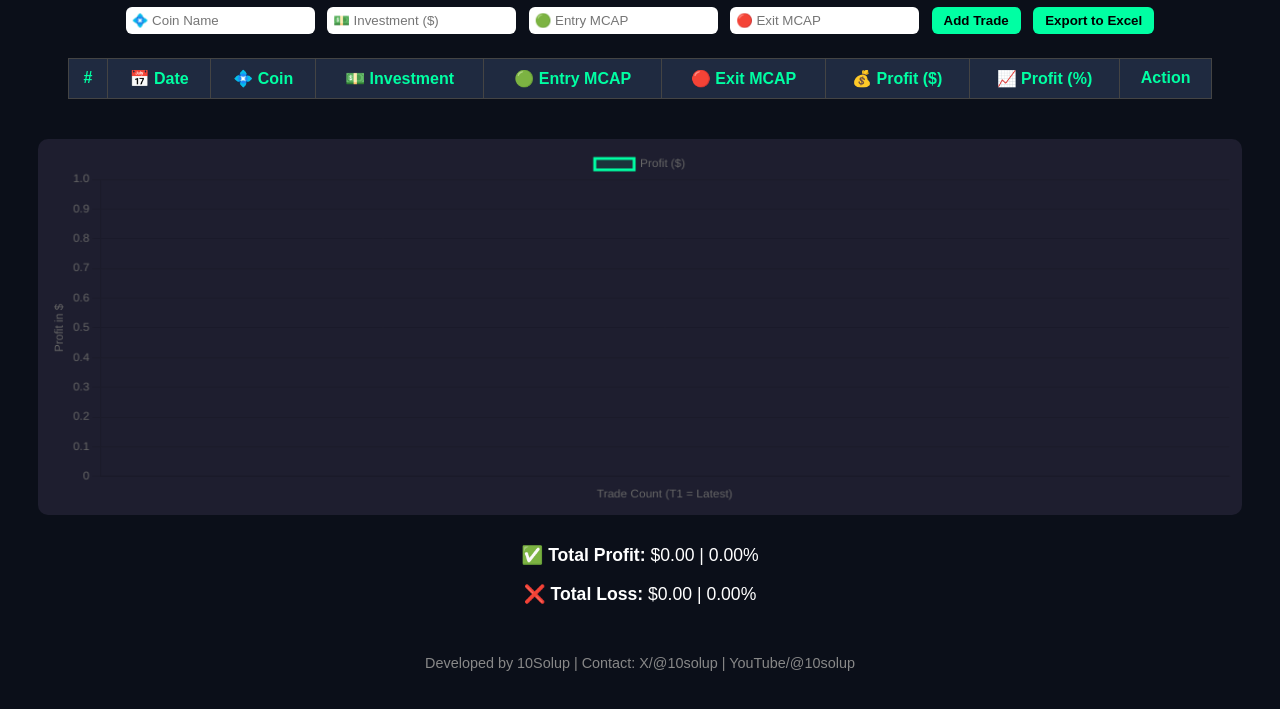
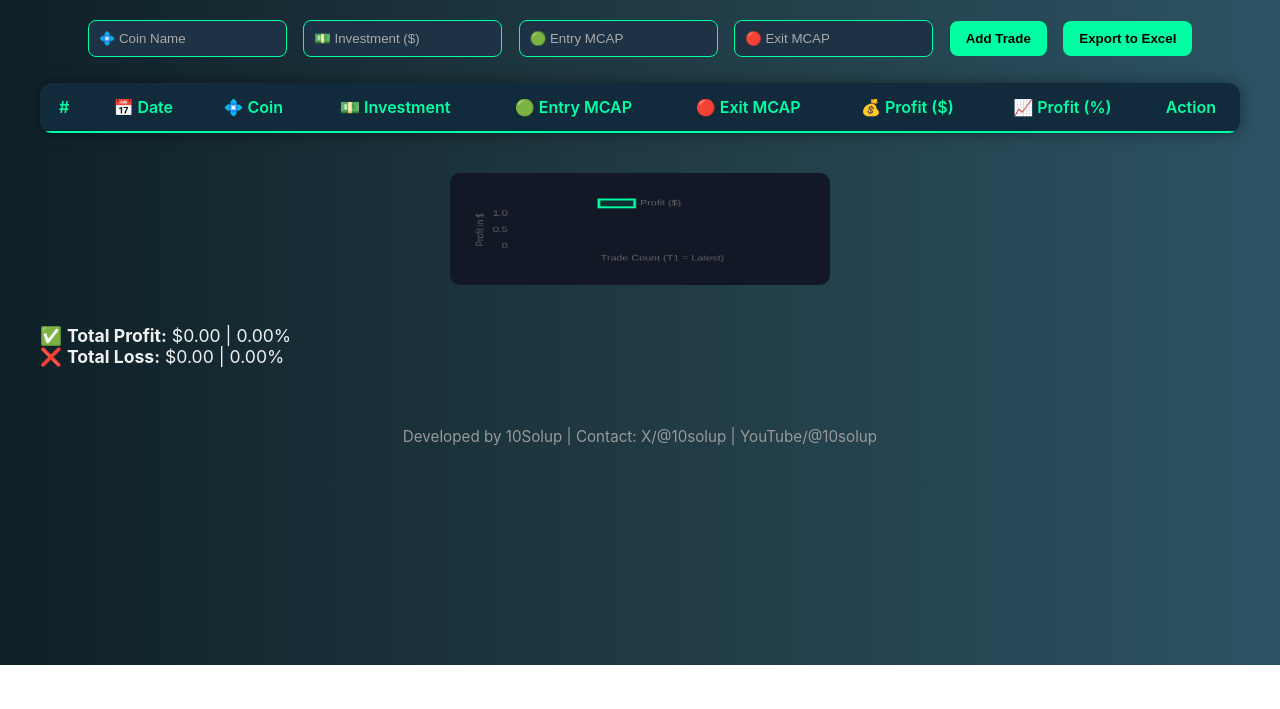
Before and after one commit to daddycoin1981/mcap-calculator, a plain HTML site: page index.html in a window 1280 px wide. Shown: the part 135-844 px from the top of the page. After the commit the page ends 800 px from the top, so only its background shows below. Drawn offline with nearby package versions, Linux system fonts and the light colour scheme; no server answers.

Commit message:
Update index.html

```diff
--- a/index.html
+++ b/index.html
@@ -8,39 +8,98 @@
   <script src="https://cdnjs.cloudflare.com/ajax/libs/howler/2.2.3/howler.min.js"></script>
   <script src="https://cdnjs.cloudflare.com/ajax/libs/xlsx/0.18.5/xlsx.full.min.js"></script>
   <style>
+  * {
+    box-sizing: border-box;
+    margin: 0;
+    padding: 0;
+  }
   body {
+    background: linear-gradient(to right, #0f2027, #203a43, #2c5364);
+    font-family: 'Inter', sans-serif;
+    color: #f0f0f0;
+    padding: 40px;
+  }
+  h1 {
+    text-align: center;
+    font-size: 2.5em;
+    margin-bottom: 30px;
+    color: #00ffa3;
+    text-shadow: 0 0 10px rgba(0,255,163,0.5);
+  }
+  .ticker {
+    font-size: 1rem;
+    margin-bottom: 10px;
+    text-align: center;
+  }
+  .input-wrapper {
+    text-align: center;
+    margin-bottom: 20px;
+  }
+  .input-wrapper input {
+    margin: 6px;
+    padding: 10px;
+    border-radius: 8px;
+    border: 1px solid #00ffa3;
+    background-color: #1e3245;
+    color: #fff;
+  }
+  .input-wrapper input::placeholder {
+    color: #aaa;
+  }
+  .input-wrapper button {
+    padding: 10px 16px;
+    border-radius: 8px;
+    border: none;
+    background-color: #00ffa3;
+    color: #000;
+    font-weight: bold;
+    margin: 6px;
+    cursor: pointer;
+    transition: background 0.3s ease;
+  }
+  .input-wrapper button:hover {
+    background-color: #00cc88;
+  }
 
-      background-color: #0b0f19;
-      font-family: 'Arial Rounded MT Bold', sans-serif;
-      color: #ffffff;
-      text-align: center;
-      padding: 30px;
+  table {
+    width: 100%;
+    margin: 0 auto 40px auto;
+    border-collapse: collapse;
+    border-radius: 12px;
+    overflow: hidden;
+    box-shadow: 0 0 15px rgba(0,0,0,0.4);
   }
-    table {
-      margin: 20px auto;
-      border-collapse: collapse;
-      width: 95%;
-      background-color: #121826;
-    }
-    th, td {
-      padding: 10px;
-      border: 1px solid #444;
+  th {
+    background-color: #112b3c;
+    color: #00ffa3;
+    padding: 14px;
+    font-weight: 600;
+    border-bottom: 2px solid #00ffa3;
     cursor: pointer;
   }
-    th {
-      background-color: #1f2a40;
-      color: #00ffa3;
+  td {
+    background-color: #1e3245;
+    padding: 12px;
+    text-align: center;
+    border-bottom: 1px solid #2a4c68;
   }
-    .loss-row { background-color: #4a1d1d; }
+  .loss-row td {
+    background-color: #4a1d1d;
+    color: #ff4d4f;
+  }
+
   canvas {
-      margin-top: 40px;
-      background-color: #1e1e2f;
-      padding: 10px;
+    background-color: #121826;
     border-radius: 10px;
+    padding: 20px;
+    margin: 40px auto;
+    display: block;
+    max-width: 920px;
   }
+
   #celebrate {
-      font-size: 3em;
-      color: #ffd700;
+    font-size: 4em;
+    text-align: center;
     display: none;
     animation: popper 1s ease-in-out;
   }
@@ -49,31 +108,15 @@
     50% { transform: scale(1.5); opacity: 1; }
     100% { transform: scale(0.5); opacity: 0; }
   }
-    .ticker {
-      font-size: 1rem;
-      margin-bottom: 10px;
-    }
-    .input-wrapper input {
-      margin: 4px;
-      padding: 6px;
-      border-radius: 6px;
-      border: none;
-    }
-    .input-wrapper button {
-      padding: 6px 12px;
-      border-radius: 6px;
-      border: none;
-      background-color: #00ffa3;
-      color: #000;
-      font-weight: bold;
-      margin: 4px;
-    }
+
   footer {
-      margin-top: 50px;
-      color: #888;
-      font-size: 0.9rem;
+    margin-top: 60px;
+    color: #999;
+    font-size: 0.95rem;
+    text-align: center;
   }
 </style>
+
 </head>
 <body>
   <div class="ticker">
```
Lines whose indentation alone changed are shown as unchanged.
